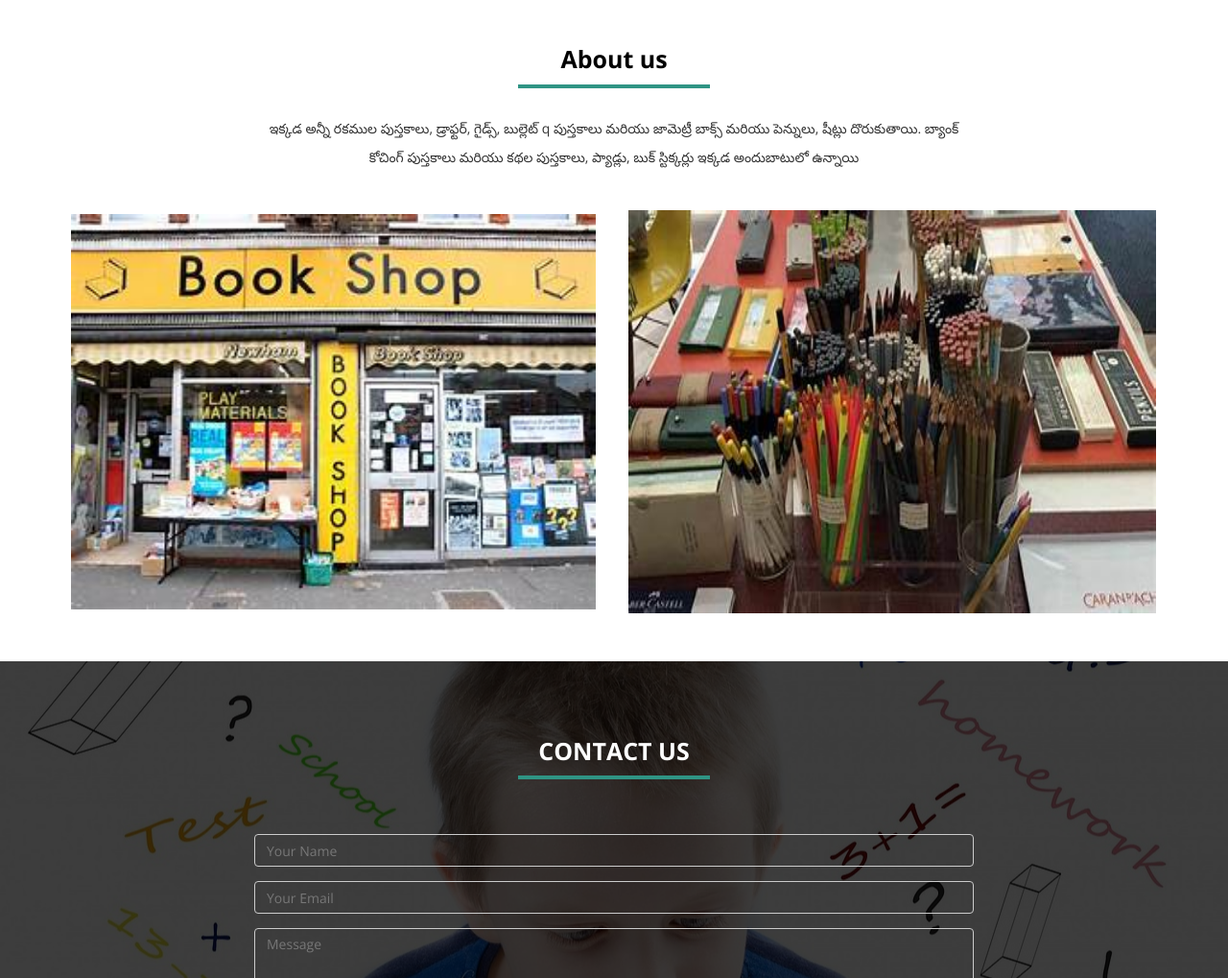
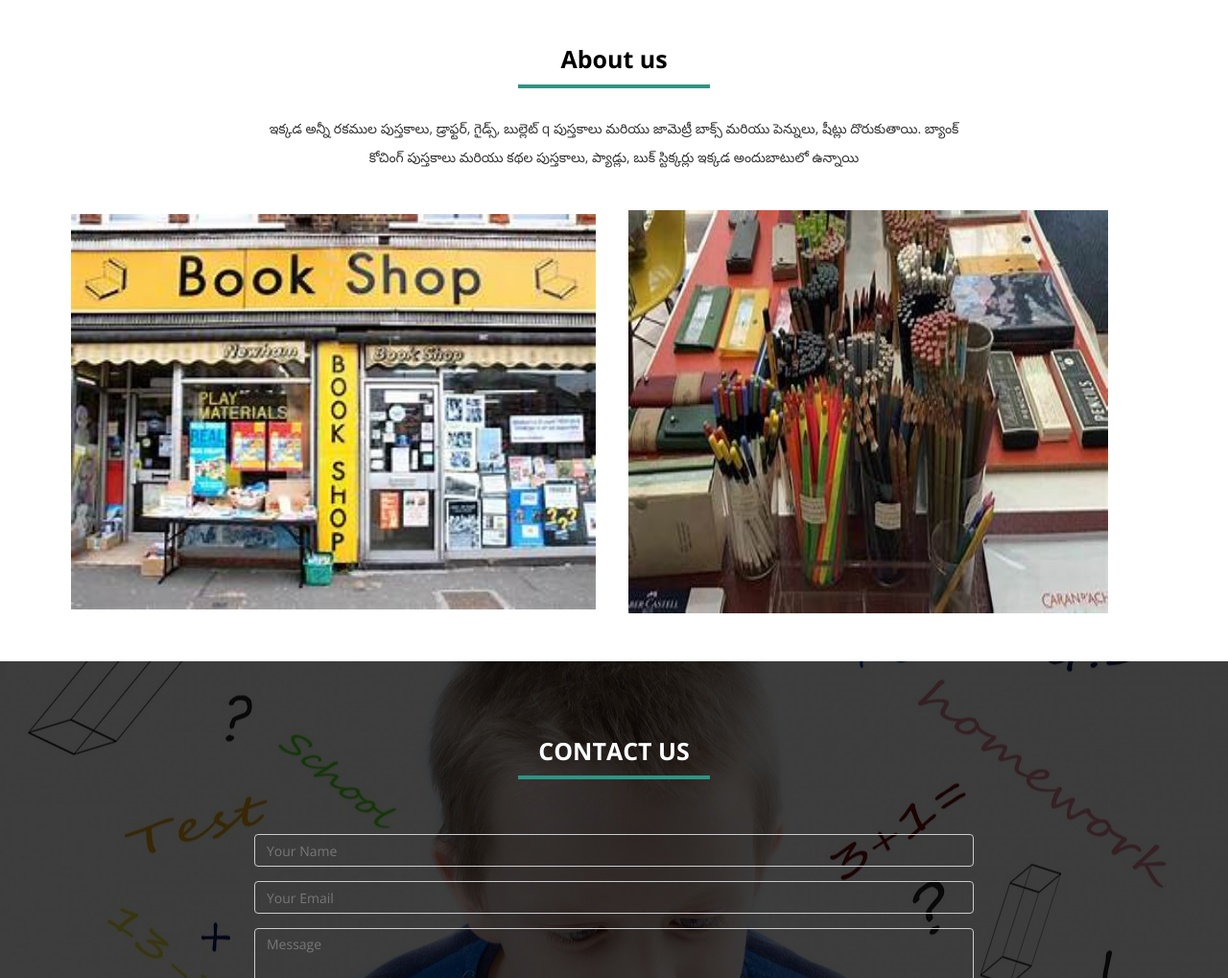
Before and after one commit to MadhupriyaMunagala/Bookshop, a plain HTML site: page index.html in a window 1280 px wide. Shown: the part 2226-3245 px from the top of the page at 96% size. Drawn offline with nearby package versions, Linux system fonts and the light colour scheme.

Commit message:
first commit

```diff
--- a/assets/css/style.css
+++ b/assets/css/style.css
@@ -25,6 +25,7 @@ body {
     padding-top:30px;
     padding-bottom:50px;
 }
+
 /*=====================================
   NAVBAR STYLES
     ===================================*/
--- a/index.html
+++ b/index.html
@@ -236,7 +236,7 @@
 
                 </div>
                 <div class="col-lg-6 col-md-6 col-sm-6 " data-scroll-reveal="enter from the bottom after 0.4s" >
-            <img src="assets/img/faculty/pencilsbook.jpg" alt=""style="width:550px;height: 420px;">
+                    <img src="assets/img/faculty/pencilsbook.jpg" alt=""style="width:500px;height: 420px;">
                 </div>
 
            </div>
@@ -244,7 +244,8 @@
 
 
       </div>
-             </div>
+
+
       <!-- COURSES SECTION END-->
     <div id="contact-sec"   >
            <div class="overlay">
```
Lines whose indentation alone changed are shown as unchanged.
